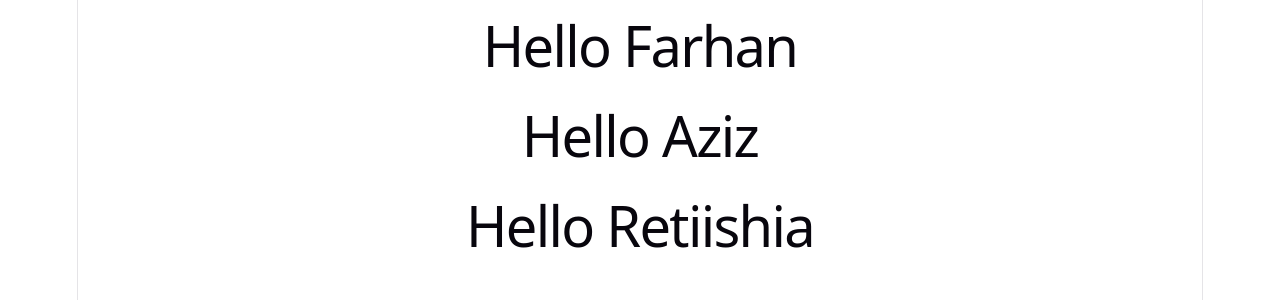
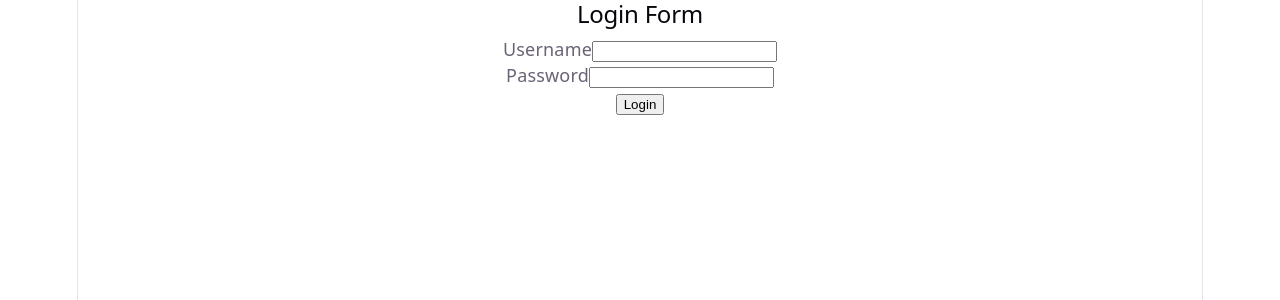
Before and after one commit to Retiishia/React-learning, a React (Vite) app in the folder react-fundamentals/: page / in a window 1280 px wide. Shown: the top 300 px of the page. Built offline with nearby package versions, Linux system fonts and the light colour scheme.

Commit message:
Add login form

```diff
--- a/react-fundamentals/src/App.jsx
+++ b/react-fundamentals/src/App.jsx
@@ -1,19 +1,48 @@
 import { useState } from 'react'
-import reactLogo from './assets/react.svg'
-import viteLogo from './assets/vite.svg'
-import heroImg from './assets/hero.png'
-import Greeting from './greeting.jsx'
 import './App.css'
 
 function App() {
-  return (
-    <>
-    <Greeting name="Farhan"/>
-    <Greeting name="Aziz"/>
-    <Greeting name="Retiishia"/>
-</>
+    const [username, setUsername] = useState('')
+    const [password, setPassword] = useState('')
 
-  )
+    function handleUsernameChange(event) {
+        setUsername(event.target.value)
+    }
+
+    function handlePasswordChange(event) {
+        setPassword(event.target.value)
+    }
+
+    function handleLogin(event) {
+        event.preventDefault()
+        console.log('Username:', username)
+        console.log('Password:', password)
+    }
+
+    return (
+        <form onSubmit={handleLogin}>
+            <h2>Login Form</h2>
+            <div>
+                <label>Username</label>
+                <input
+                    type="text"
+                    value={username}
+                    onChange={handleUsernameChange}
+                />
+            </div>
+            <div>
+                <label>Password</label>
+                <input
+                    type="password"
+                    value={password}
+                    onChange={handlePasswordChange}
+                />
+            </div>
+            <button type="submit" onClick={handleLogin}>
+                Login
+            </button>
+        </form>
+    )
 }
 
-export default App;
+export default App
```
